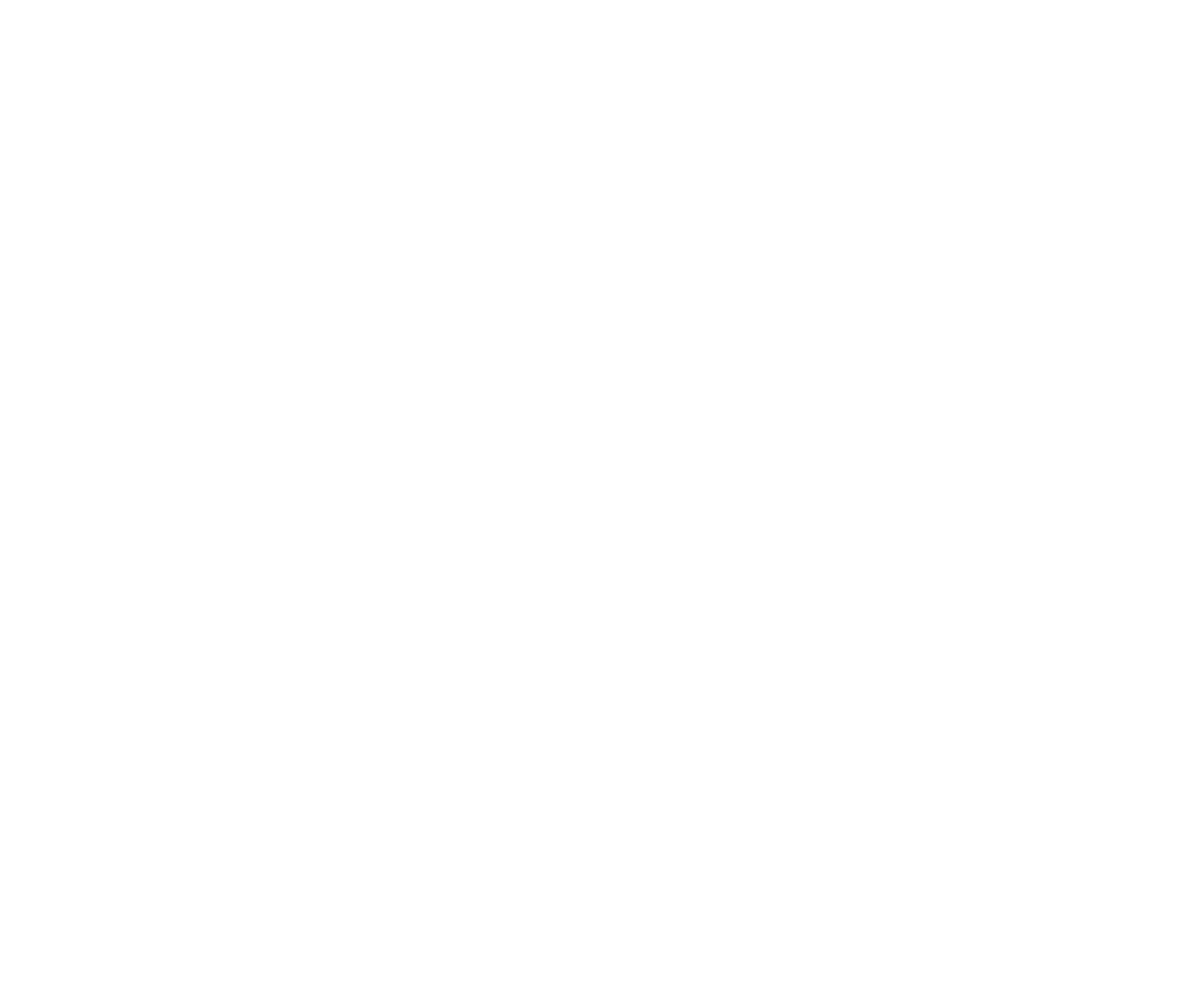
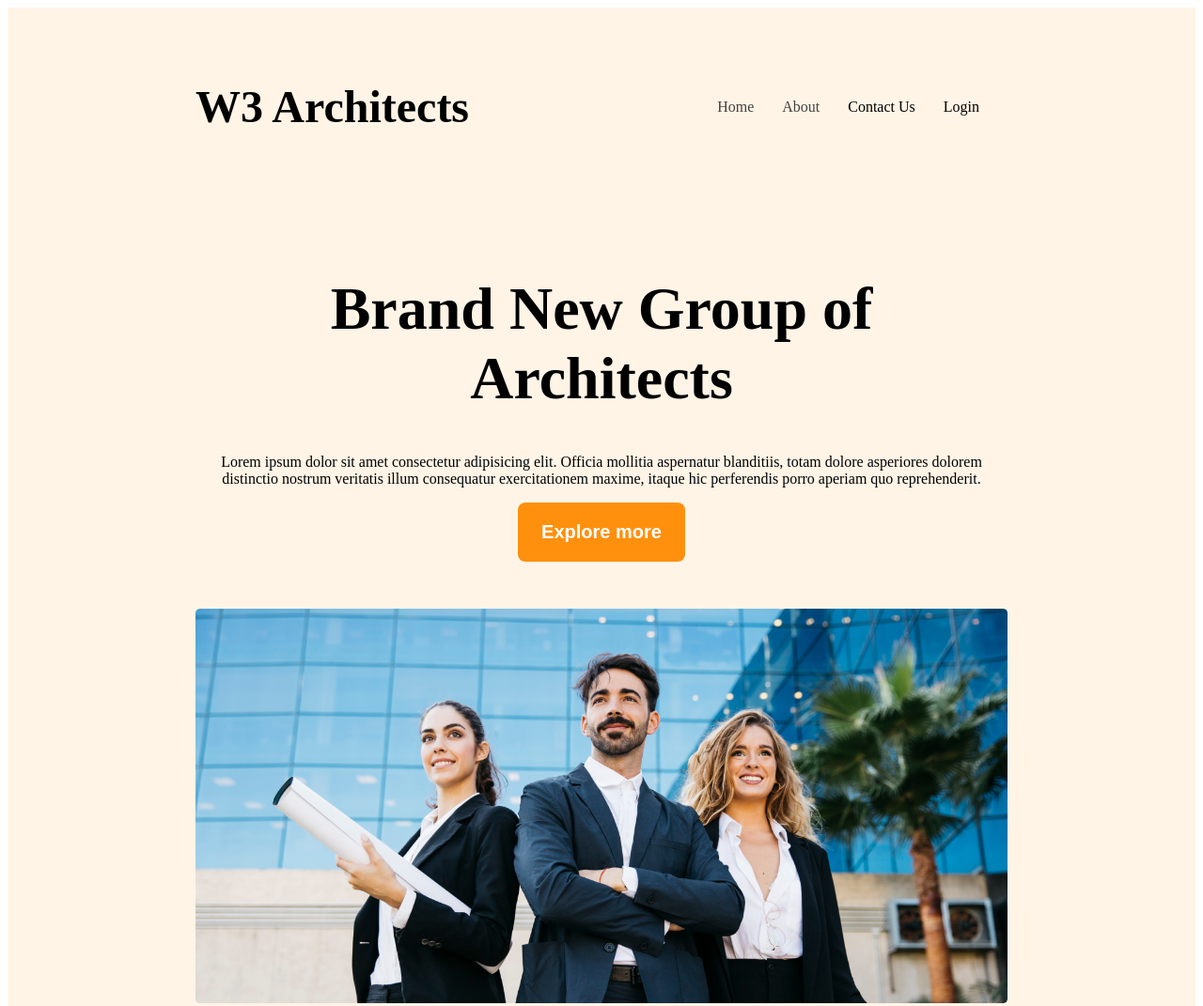
Before and after one commit to Dipok-Kumar-Ray/w3-responsive-website, a plain HTML site: page index.html in a window 1280 px wide. Shown: the top 1071 px of the page at 94% size. Before the commit the page ends 800 px from the top, so only its background shows below. Drawn offline with Linux system fonts and the light colour scheme.

Commit message:
added responsive header

```diff
--- a/index.html
+++ b/index.html
@@ -6,9 +6,26 @@
     <title>G3 Architecture</title>
     <link rel="stylesheet" href="style.css">
 </head>
-<body>
-    <header>
-
+<body class="work-sans-font">
+    <header class="bg-light">
+        <nav class="navbar display-flex">
+            <h3 class="brand">W3 Architects</h3>
+            <ul class="nav-links display-flex">
+                <!-- li.nav-item*4>a.nav-link  -->
+                <li class="nav-item"><a href="" class="nav-link text-gray">Home</a></li>
+                <li class="nav-item"><a href="" class="nav-link text-gray">About</a></li>
+                <li class="nav-item"><a href="" class="nav-link text-gray"></a>Contact Us</li>
+                <li class="nav-item"><a href="" class="nav-link text-gray"></a>Login</li>
+            </ul>
+        </nav>
+        <div class="banner">
+            <div class="banner-content">
+                <h1 class="banner-title">Brand New Group of Architects</h1>
+            <p class="banner-description">Lorem ipsum dolor sit amet consectetur adipisicing elit. Officia mollitia aspernatur blanditiis, totam dolore asperiores dolorem distinctio nostrum veritatis illum consequatur exercitationem maxime, itaque hic perferendis porro aperiam quo reprehenderit.</p>
+            <button class="btn-primary">Explore more</button>
+            </div>
+            <img class="banner-image" src="images/banner.png" alt="">
+        </div>
     </header>
     <main>
 
--- a/style.css
+++ b/style.css
@@ -0,0 +1,72 @@
+@import url('https://fonts.googleapis.com/css2?family=Open+Sans:ital,wght@0,300..800;1,300..800&family=Work+Sans:ital,wght@0,100..900;1,100..900&display=swap');
+
+.open-sans-font{
+    font-family: "Open Sans", serif;
+    font-optical-sizing: auto;
+    font-weight:400;
+    font-style: normal;
+}
+.display-flex{
+    display: flex;
+}
+.text-gray{
+    color: rgb(66, 66, 66);
+}
+.text-light-gray{
+    color: rgb(221, 188, 188);
+}
+.bg-light{
+    background-color: rgba(255, 144, 14, 0.1);;
+}
+.navbar{
+    justify-content: space-between;
+    align-items: center;
+}
+.brand{
+    font-size: 3rem;
+    font-weight: 700;
+}
+.nav-links{
+    display: flex;
+}
+.nav-item{
+    list-style: none;
+    margin-right: 30px;
+}
+.nav-link{
+    text-decoration: none;
+}
+.navbar, .banner{
+    padding: 30px 200px;
+    /* max-width: 1920px;
+    margin: 0 auto; */
+}
+.banner-content{
+    max-width: 850px;
+    margin: 0 auto;
+    text-align: center;
+    margin-bottom: 50px;
+}
+.banner-title{
+    font-weight: 700;
+    font-size: 4rem;
+}
+.btn-primary{
+    background-color: rgb(255, 144, 14);
+    color: rgb(255, 255, 255);
+    padding: 20px 25px;
+    font-size: 1.25rem;
+    font-weight: 600;
+    border-radius: 8px;
+    border: none;
+}
+.banner-image{
+    width: 100%;
+}
+/* responsive media queries  */
+@media screen and (max-width:576px){
+    .nav-links{
+        flex-direction: column;
+    }
+
+}
```
